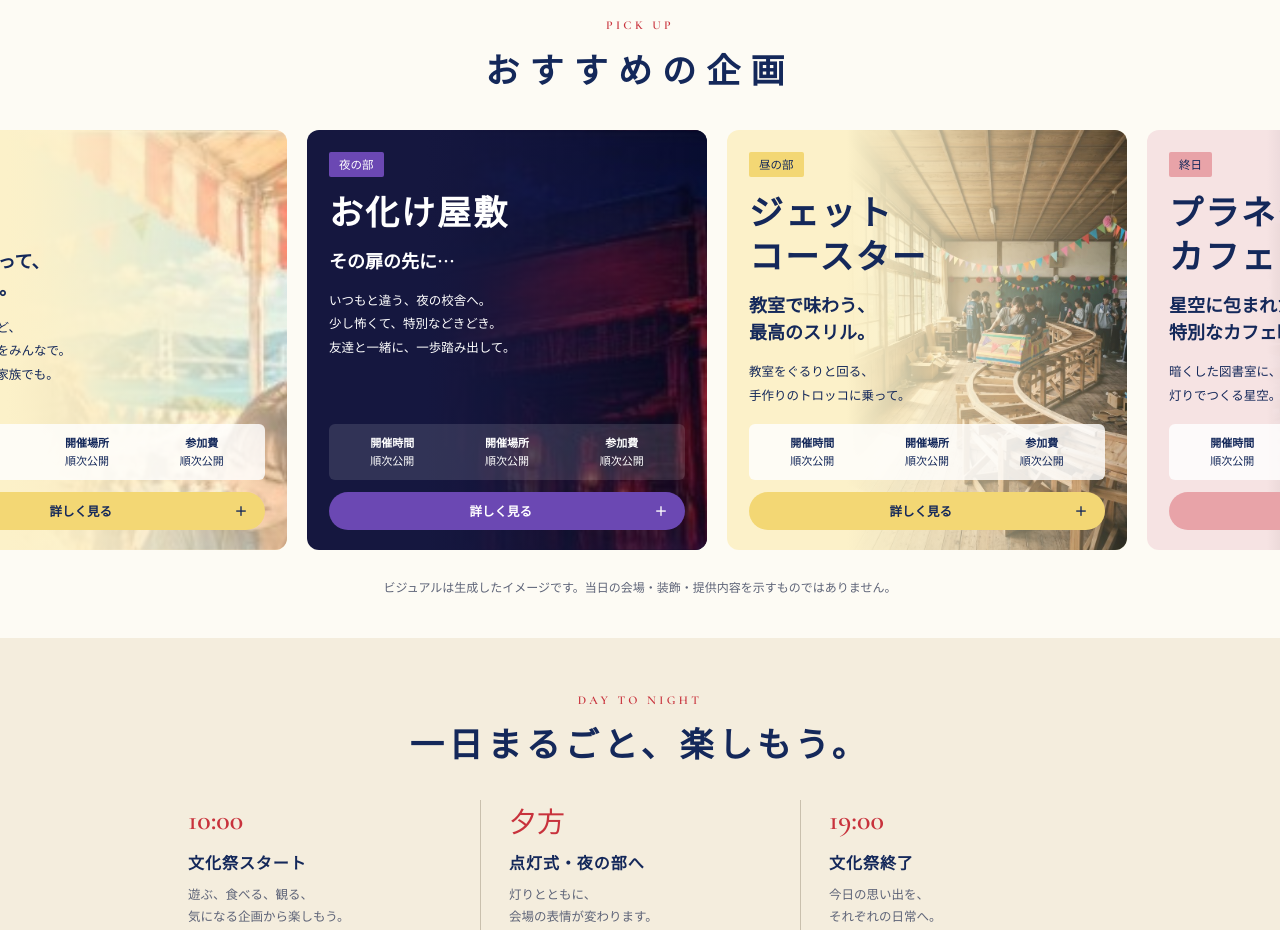
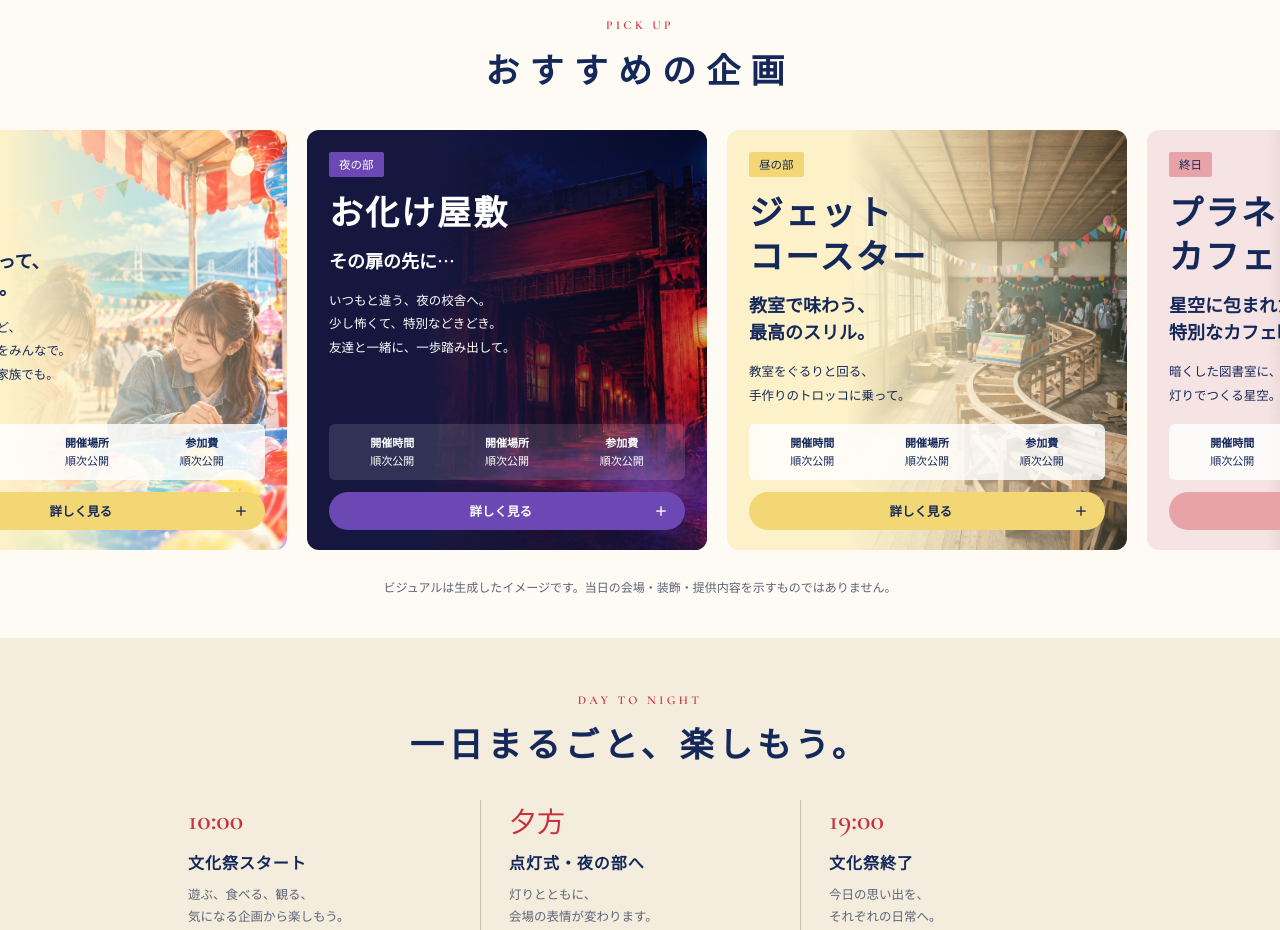
Before and after one commit to naruto-bunkasai/naruto-bunkasai.github.io, a plain HTML site: page index.html in a window 1280 px wide. Shown: the part 1160-2090 px from the top of the page. Drawn offline with nearby package versions, Linux system fonts and the light colour scheme.

Commit message:
縁日・お化け屋敷のカード画像を晴菜さんの元データに差し替え

```diff
--- a/index.html
+++ b/index.html
@@ -549,9 +549,9 @@
   // part: day（昼の部）/ night（夜の部）/ allday（終日）。img が無いカードは色だけで出す
   const KIKAKU = [
     { id: "ennichi", part: "day", title: "縁日", catch: "遊んで、笑って、<br>お祭り気分。",
-      desc: "輪投げや射的など、<br>夢中になる遊びをみんなで。<br>友達同士でも、家族でも。", img: "assets/img/ennichi-placeholder.jpg" },
+      desc: "輪投げや射的など、<br>夢中になる遊びをみんなで。<br>友達同士でも、家族でも。", img: "assets/img/kikaku-ennichi.jpg" },
     { id: "obakeyashiki", part: "night", title: "お化け屋敷", catch: "その扉の先に…",
-      desc: "いつもと違う、夜の校舎へ。<br>少し怖くて、特別などきどき。<br>友達と一緒に、一歩踏み出して。", img: "assets/img/obakeyashiki-placeholder.jpg" },
+      desc: "いつもと違う、夜の校舎へ。<br>少し怖くて、特別などきどき。<br>友達と一緒に、一歩踏み出して。", img: "assets/img/kikaku-obakeyashiki.jpg" },
     { id: "jetcoaster", part: "day", title: "ジェット<br>コースター", catch: "教室で味わう、<br>最高のスリル。",
       desc: "教室をぐるりと回る、<br>手作りのトロッコに乗って。", img: "assets/img/kikaku-jetcoaster.jpg" },
     { id: "planetarium", part: "allday", title: "プラネタリウム<br>カフェ", catch: "星空に包まれた、<br>特別なカフェ時間。",
```
Also changed, not shown: assets/img/ennichi-placeholder.jpg (deleted), assets/img/kikaku-ennichi.jpg (added), assets/img/kikaku-obakeyashiki.jpg (added), assets/img/obakeyashiki-placeholder.jpg (deleted).
